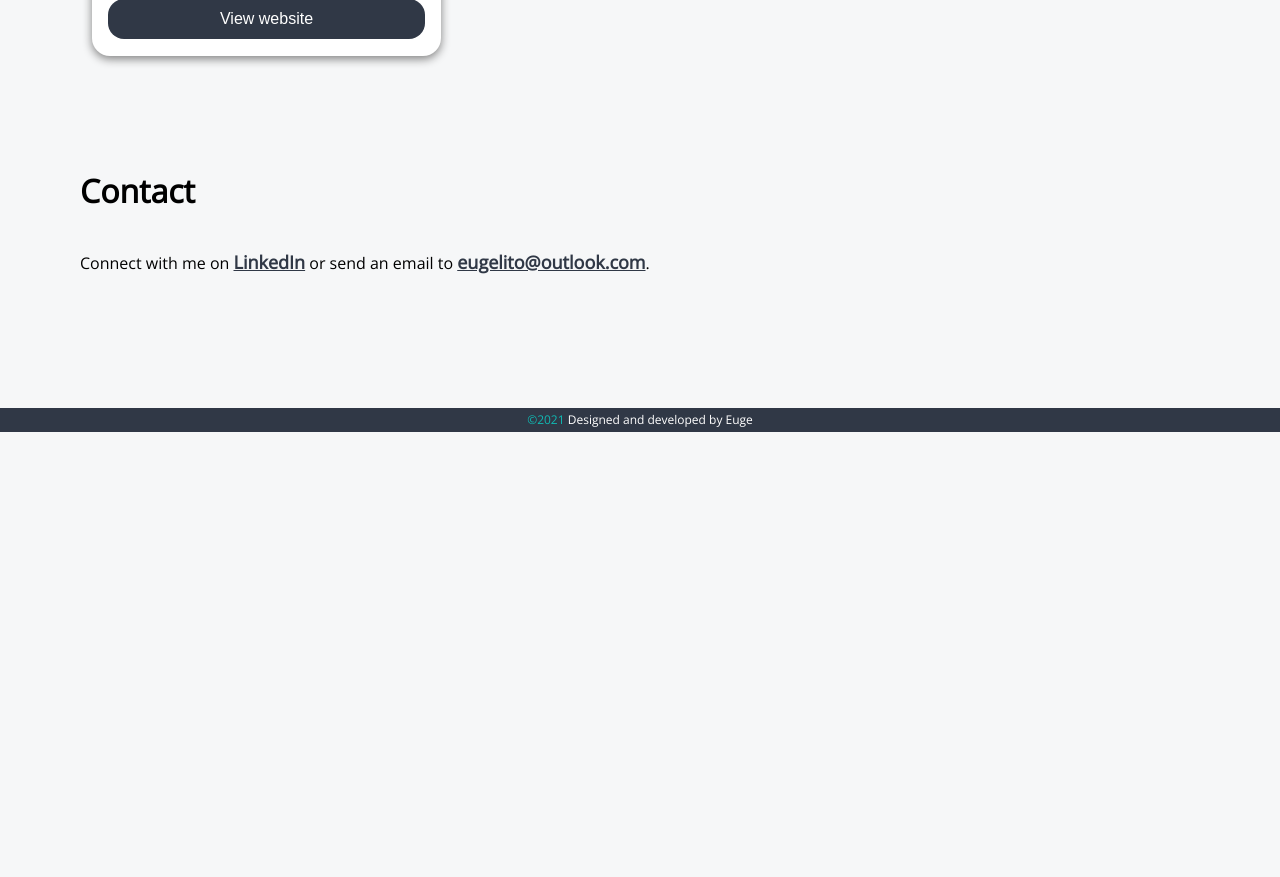
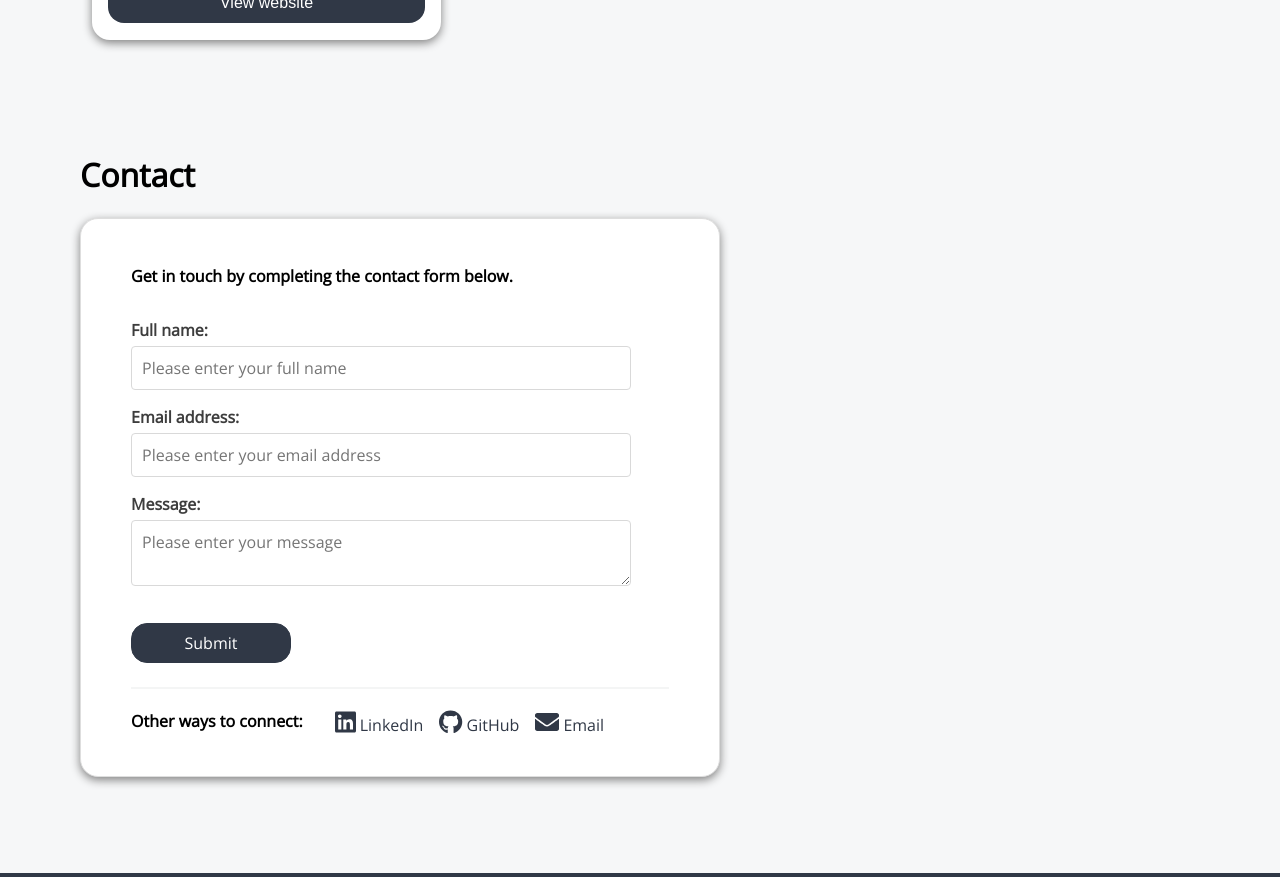
Before and after one commit to eugelito/eugelito, a React (Create React App) app: page / in a window 1280 px wide. Shown: the part 1920-2797 px from the top of the page. Before the commit the page ends 2352 px from the top, so only its background shows below. Built offline with nearby package versions, Linux system fonts and the light colour scheme.

Commit message:
Update fa icons and contact form WIP

```diff
--- a/package.json
+++ b/package.json
@@ -5,10 +5,12 @@
   "homepage": "http://eugelito.com/",
   "dependencies": {
     "@fortawesome/free-brands-svg-icons": "^5.15.4",
+    "@fortawesome/free-solid-svg-icons": "^5.15.4",
     "@fortawesome/react-fontawesome": "^0.1.16",
     "@testing-library/jest-dom": "^5.11.4",
     "@testing-library/react": "^11.1.0",
     "@testing-library/user-event": "^12.1.10",
+    "firebase": "^7.17.1",
     "gh-pages": "^3.2.3",
     "react": "^17.0.2",
     "react-anchor-link-smooth-scroll": "^1.0.12",
--- a/public/index.html
+++ b/public/index.html
@@ -2,7 +2,7 @@
 <html lang="en">
   <head>
     <meta charset="utf-8" />
-    <link rel="icon" href="%PUBLIC_URL%/favicon.ico" />
+    <link rel="icon" href="%PUBLIC_URL%/images/Euge.jpeg" />
     <meta name="viewport" content="width=device-width, initial-scale=1" />
     <meta name="theme-color" content="#000000" />
     <meta
@@ -15,7 +15,7 @@
       user's mobile device or desktop. See https://developers.google.com/web/fundamentals/web-app-manifest/
     -->
     <link rel="manifest" href="%PUBLIC_URL%/manifest.json" />
-    <!--
+    <!--`
       Notice the use of %PUBLIC_URL% in the tags above.
       It will be replaced with the URL of the `public` folder during the build.
       Only files inside the `public` folder can be referenced from the HTML.
@@ -24,7 +24,7 @@
       work correctly both with client-side routing and a non-root public URL.
       Learn how to configure a non-root public URL by running `npm run build`.
     -->
-    <title>Eugelito Troyo</title>
+    <title>Eugelito Troyo | Website </title>
   </head>
   <body>
     <noscript>You need to enable JavaScript to run this app.</noscript>
--- a/src/Data.js
+++ b/src/Data.js
@@ -5,7 +5,7 @@ export const data =[
     "alt": "AC Belfast",
     "title": "Athletic Club Belfast",
     "technologies": "HTML | SCSS | React",
-    "description": "Football club website to learn more about the club, view upcoming fixtures and recent results, contact and shop.",
+    "description": "The website allows visitors to learn more about the club, view upcoming fixtures, recent results and contact details.",
     "urlLink": "https://acbelfast.com/"
   },
   {
@@ -14,7 +14,7 @@ export const data =[
     "alt": "Personal Website",
     "title": "Personal Website",
     "technologies": "HTML | SCSS | React",
-    "description": "A website created to showcase my personal projects. Completing these personal projects is a good way to improve my skills and helps me to learn new technologies outside of work.",
+    "description": "A website created to showcase my personal projects which apply my skills to real world projects.",
     "urlLink": "https://eugelito.com/"
   },
   {
@@ -23,7 +23,7 @@ export const data =[
     "alt": "sos healthcare ltd website image",
     "title": "SOS Healthcare Ltd",
     "technologies": "WordPress | Elementor",
-    "description": "Informational website for a local nursing agency. SOS Healthcare Ltd recruit and supply registered nurses and healthcare assistants.",
+    "description": "Informational website for a local nursing agency that recruit and supply registered nurses and healthcare assistants across Northern Ireland.",
     "urlLink": "https://soshealthcareltd.co.uk/"
   },
   {
--- a/src/components/About.js
+++ b/src/components/About.js
@@ -7,7 +7,7 @@ const About = () => {
       <h1 id="about">About</h1>
       <p className="content--about__paragraph">
         I love building beautiful websites with an intuitive user experience. My
-        main interests is in Front End Development, Back End Development, User Experience
+        main interests is in Front and Back End Development, User Experience
         and User Interface Design.
       </p>
       <p>Some technologies I've worked with:</p>
--- a/src/components/About.scss
+++ b/src/components/About.scss
@@ -18,6 +18,7 @@ ul.content-technologies {
 
 .content--about__paragraph {
   width: 100%;
+  margin-top: 0;
 }
 
 .downloadCV--button {
--- a/src/components/Contact.js
+++ b/src/components/Contact.js
@@ -1,29 +1,86 @@
+import React, { useState } from "react";
+import { FontAwesomeIcon } from "@fortawesome/react-fontawesome";
+import { faLinkedin, faGithub } from "@fortawesome/free-brands-svg-icons";
+import { faEnvelope } from "@fortawesome/free-solid-svg-icons";
 import "./Contact.scss";
+import { db } from "../firebase";
 
 const Contact = () => {
+  const [name, setName] = useState("");
+  const [emailAddress, setEmailAddress] = useState("");
+  const [message, setMessage] = useState("");
+
+  const handleSubmit = (e) => {
+    e.preventDefault();
+
+    db.collection("contacts")
+      .add({
+        name: name,
+        emailAddress: emailAddress,
+        message: message,
+      })
+      .then(() => {
+        alert("Message has been submitted.");
+      })
+      .catch((error) => {
+        alert(error.message);
+      });
+
+      setName("");
+      setEmailAddress("");
+      setMessage("");
+  };
+
   return (
-    <div>
+    <div className="content--contact">
       <h1 id="contact">Contact</h1>
-      <p className="content-contact">
-        Connect with me on{" "}
-        <a
-          href="https://www.linkedin.com/in/eugelito/"
-          target="_blank"
-          rel="noopener noreferrer"
-        >
-          LinkedIn
-        </a>{" "}
-        or send an email to{" "}
-        <a href="mailto:eugelito@outlook.com">eugelito@outlook.com</a>.
+      <form className="form" onSubmit={handleSubmit}>
+        <div className="column__parent">
+          <p className="hint">
+            Get in touch by completing the contact form below.
           </p>
+          <label>Full name:</label>
+          <input
+            type="text"
+            placeholder="Please enter your full name"
+            value={name}
+            onChange={(e) => setName(e.target.value)}
+            required
+          />
+
+          <label>Email address:</label>
+          <input
+            type="email"
+            placeholder="Please enter your email address"
+            value={emailAddress}
+            onChange={(e) => setEmailAddress(e.target.value)}
+            required
+          />
+
+          <label>Message:</label>
+          <textarea
+            type="text"
+            placeholder="Please enter your message"
+            value={message}
+            onChange={(e) => setMessage(e.target.value)}
+            minLength={5} maxLength={4000}
+            required
+          ></textarea>
+
+          <input type="submit" id="submitBtn" className="submitBtn" />
+        </div>
+
+        <hr className="hr__divider" />
         <ul className="contact-social">
+          <b>Other ways to connect:</b>
           <li>
             <a
               href="https://www.linkedin.com/in/eugelito/"
               target="_blank"
               rel="noopener noreferrer"
             >
-                <i className="fab fa-linkedin-in fa-2x"></i>
+              <FontAwesomeIcon icon={faLinkedin} />
+              <span>LinkedIn</span>
             </a>
 
             <a
@@ -31,17 +88,22 @@ const Contact = () => {
               target="_blank"
               rel="noopener noreferrer"
             >
-                <i className="fab fa-github fa-2x"></i>
+              <FontAwesomeIcon icon={faGithub} />
+              <span>GitHub</span>
             </a>
-              <a href="mailto:eugelito@outlook.com"
+            <a
+              href="mailto:eugelito@outlook.com?subject=Ref: Eugelito Contact Form"
               target="_blank"
-              rel="noopener noreferrer">
-            <i class="fa fa-envelope fa-2x" aria-hidden="true"></i>
+              rel="noopener noreferrer"
+            >
+              <FontAwesomeIcon icon={faEnvelope} />
+              <span>Email</span>
             </a>
           </li>
         </ul>
+      </form>
     </div>
   );
-}
+};
 
 export default Contact;
--- a/src/components/Contact.scss
+++ b/src/components/Contact.scss
@@ -6,13 +6,116 @@
   text-decoration: underline;
 }
 
+.content--contact {
+  margin-bottom: 5rem;
+}
+
 .contact-social {
   display: inline-flex;
+  font-size: 1.5em;
+  align-items: center;
+  flex-wrap: wrap;
+  b {
+    font-size: 1rem;
+    margin-right: 1.5rem;
+  }
   li a {
     display: inline-block;
     color: #303846;
     &:hover {
       color: #10b9b3;
     }
+
+    span {
+      font-size: 1rem;
+      margin-left: 0.25rem
     }
   }
+}
+
+.form {
+  background-color: #fff;
+   border: 1px solid #dedede;
+   border-radius: 18px;
+   box-shadow: 0 3px 10px grey;
+   display: flex;
+   flex-direction: column;
+   justify-content: space-around;
+   margin: 0 0 1rem;
+   padding: 30px 50px;
+
+   .hint {
+     margin-bottom: 2rem;
+     font-weight: bold;
+   }
+}
+
+.column__parent {
+  max-width: 500px;
+}
+
+input {
+  border: 1px solid #d9d9d9;
+  border-radius: 4px;
+  box-sizing: border-box;
+  font-family: "Open Sans";
+  font-size: 1rem;
+  padding: 10px;
+  width: 100%;
+  margin-bottom: 1rem;
+}
+
+textarea {
+  border: 1px solid #d9d9d9;
+  border-radius: 4px;
+  box-sizing: border-box;
+  font-size: 1rem;
+  font-family: "Open Sans";
+  padding: 10px;
+  width: 100%;
+  margin-bottom: 1rem;
+}
+
+
+label {
+  color: #3d3d3d;
+  display: block;
+  font-size: 1rem;
+  font-weight: bold;
+  margin-bottom: 5px;
+}
+
+.submitBtn {
+  background-color: #303846;
+  color: #fff;
+  border: 1px solid #303846;
+  margin-top: 1rem;
+  padding: 8px;
+  width: 100%;
+  border-radius: 16px;
+  text-align: center;
+  font-size: 1rem;
+  &:hover {
+    background-color: #10b9b3;
+    border: 1px solid #10b9b3;
+    cursor: pointer;
+  }
+}
+
+.hr__divider {
+  width: 100%;
+  border: 1px solid #3038460d;
+}
+
+@media screen and (min-width: 768px) {
+  .form {
+    width: 40rem;
+
+    .submitBtn {
+      width: 10rem;
+    }
+  }
+
+
+
+}
--- a/src/components/Header.js
+++ b/src/components/Header.js
@@ -13,7 +13,7 @@ const Header = () => {
             Hey! I'm <span className="billboard-text__nickname">Euge,</span>
           </h1>
           <p>
-            a <b className="billboard-role">Web Application Developer</b>{" "}
+            a <b>Web Application Developer</b>{" "}
             currently working at{" "}
             <a
               className="billboard-company"
--- a/src/components/Header.scss
+++ b/src/components/Header.scss
@@ -25,11 +25,6 @@
     background-color: #14b9af;
     color: #fff;
     padding: 0 12px;
-  }
-
-  .billboard-role {
-    color: #10b9b3;
-    font-size: 18px;
   }
 
   .billboard-company {
--- /dev/null
+++ b/src/firebase.js
@@ -0,0 +1,17 @@
+import firebase from "firebase";
+import { initializeApp } from 'firebase/app'
+
+// Initialize Firebase
+var firebaseApp = firebase.initializeApp({
+  // Your web app's Firebase configuration
+  apiKey: "AIzaSyBEySslQokTGZVo2QMbXdJfh4Cj1Dn-TYg",
+  authDomain: "eugelito-38fcf.firebaseapp.com",
+  projectId: "eugelito-38fcf",
+  storageBucket: "eugelito-38fcf.appspot.com",
+  messagingSenderId: "168178190892",
+  appId: "1:168178190892:web:9539ac4f300fb16a059f89",
+});
+
+var db = firebaseApp.firestore();
+
+export { db };
```
Also changed, not shown: public/images/personalwebsite.png, 1 other file (tests, documents, lock files or other folders). Lines whose indentation alone changed are shown as unchanged.
